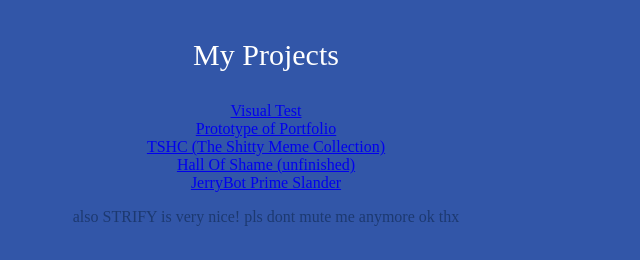
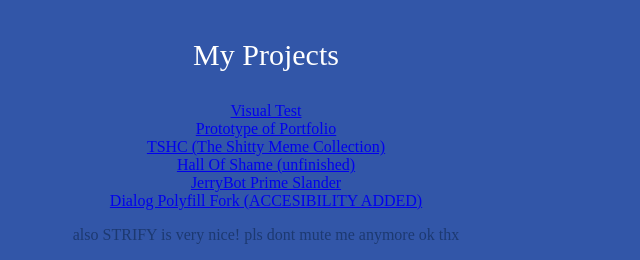
Before and after one commit to isayiwantacost/isayiwantacost.github.io, a plain HTML site: page index.html in a window 1280 px wide. Shown: the part 917-1177 px from the top of the page, without its empty margins (374-1014 px from the left). Drawn offline with Linux system fonts and the light colour scheme.

Commit message:
Update index.html

```diff
--- a/index.html
+++ b/index.html
@@ -53,6 +53,8 @@
       <a href="https://isayiwantacost.github.io/hallofshame/"> Hall Of Shame (unfinished)</a>
       <br>
       <a href="https://isayiwantacost.github.io/jerrybotprime-slander/"> JerryBot Prime Slander</a>
+      <br>
+      <a href="https://isayiwantacost.github.io/dialog-polyfill/"> Dialog Polyfill Fork (ACCESIBILITY ADDED) </a>
     </center>
     <center>
     <nav>
```
